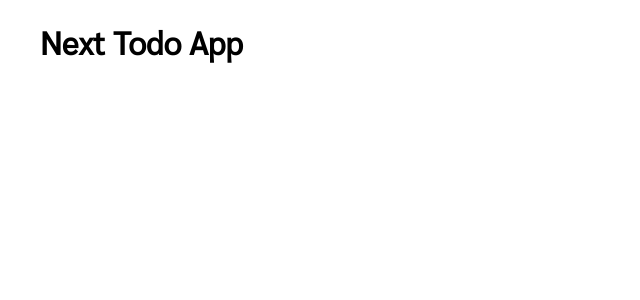
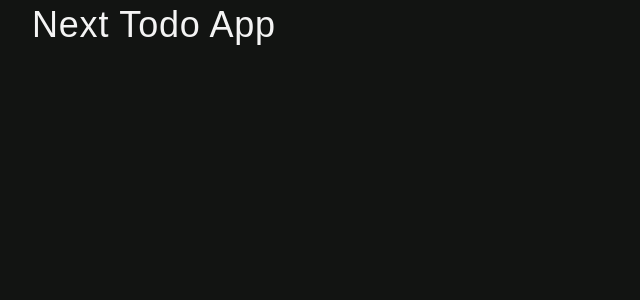
Before and after one commit to moitadev/next-todo-app, a Next.js app: page / in a window 1280 px wide. Shown: the top 300 px of the page, without its empty margins (0-640 px from the left). Built offline with nearby package versions, Linux system fonts and the light colour scheme.

Commit message:
feat: add style to all pages and add description

```diff
--- a/src/app/globals.css
+++ b/src/app/globals.css
@@ -6,8 +6,8 @@ body {
   font-family: sans-serif;
   font-size: 1.125rem;
   line-height: 1.4;
-  background-color: #f4f4f4;
-  color: #121224;
+  background-color: #121412;
+  color: #f4f4f4;
   font-weight: 300;
   margin: 0;
   letter-spacing: 0.8px;
@@ -15,8 +15,8 @@ body {
 }
 
 ::selection {
-  background-color: #121224;
-  color: #f4f4f4;
+  background-color: #f4f4f4;
+  color: #121214;
 }
 
 img,
@@ -46,7 +46,7 @@ p {
   margin: 0 0 0.4rem;
 }
 p strong {
-  color: #121224;
+  color: #f4f4f4;
 }
 p:last-child {
   margin: 0;
@@ -62,11 +62,12 @@ img {
 }
 
 a {
-  color: #121224;
+  color: #7070ff;
   text-decoration: none;
   transition: all 0.6s;
 }
 a:hover,
 a:focus {
-  color: #121244;
+  color: #9393fd;
+  transition: all 0.6s;
 }
--- a/src/app/layout.tsx
+++ b/src/app/layout.tsx
@@ -1,11 +1,12 @@
 import type { Metadata } from "next";
+import './globals.css';
 import { Sarabun } from "next/font/google";
 
 const sarabun = Sarabun({ weight: "400", subsets: ["latin"] });
 
 export const metadata: Metadata = {
-  title: "Next Todo List",
-  description: "Todo list nextjs app",
+  title: "Next Todo App",
+  description: "Simple todo app made with nextjs",
 };
 
 export default function RootLayout({
```
Also changed, not shown: tsconfig.json (+19 -6 lines).
